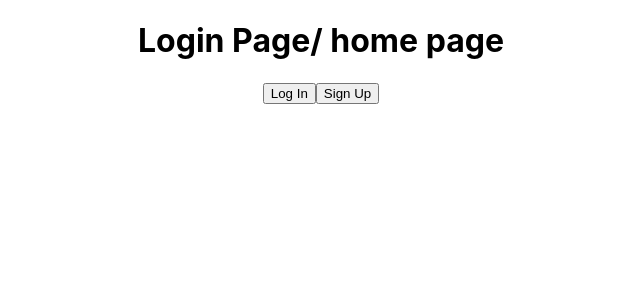
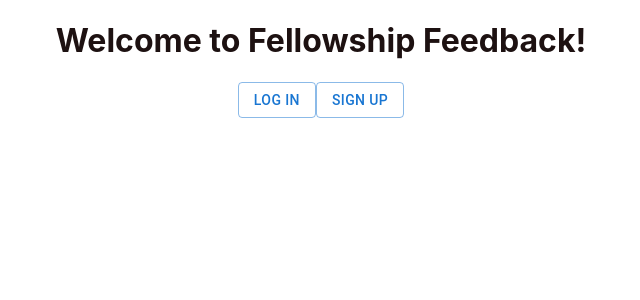
Before and after one commit to HalleyB/TLDP_Feedback, a React (Create React App) app in the folder client/feedback/: page / in a window 1280 px wide. Shown: the top 300 px of the page, without its empty margins (319-959 px from the left). Built offline with nearby package versions, Linux system fonts and the light colour scheme.

Commit message:
style changes

```diff
--- a/client/feedback/src/App.css
+++ b/client/feedback/src/App.css
@@ -1,38 +1,35 @@
 .App {
+  text-align: center;
+  color: var(--text);
+  background-color: var(--background)
+}
+
+:root {
+--text: #1d1111;
+--background: #ffffff;
+--primary: #539393;
+--secondary: #c8d4e0;
+--accent: #4f8c6e;
+}
+
+.button {
+  border-color: var(--accent);
+}
+
+.parent {
+  margin: 1rem;
+  padding: 2rem 2rem;
   text-align: center;
 }
 
-.App-logo {
-  height: 40vmin;
-  pointer-events: none;
+.past-feedback {
+  width: 50%;
+  display: inline-block;
+  vertical-align: top;
 }
 
-@media (prefers-reduced-motion: no-preference) {
-  .App-logo {
-    animation: App-logo-spin infinite 20s linear;
-  }
+.past-responses {
+  width: 50%;
+  display: inline-block;
+  vertical-align: top;
 }
-
-.App-header {
-  background-color: #282c34;
-  min-height: 100vh;
-  display: flex;
-  flex-direction: column;
-  align-items: center;
-  justify-content: center;
-  font-size: calc(10px + 2vmin);
-  color: white;
-}
-
-.App-link {
-  color: #61dafb;
-}
-
-@keyframes App-logo-spin {
-  from {
-    transform: rotate(0deg);
-  }
-  to {
-    transform: rotate(360deg);
-  }
-}
--- a/client/feedback/src/children/employee.js
+++ b/client/feedback/src/children/employee.js
@@ -46,7 +46,7 @@ function Employee(props) {
         return null;
     }
 
-    return (<div>
+    return (<div className='parent'>
         <h1>Welcome {props.userInfo.employee_info.name}</h1>
         <div className='past-feedback'>
             <h3>Past Feedback</h3>
@@ -60,7 +60,7 @@ function Employee(props) {
             })}
             </div>
         </div>
-        <div className='manager-responses'>
+        <div className='past-responses'>
             <h3>Manager Responses</h3>
             <div className='responses'>
                 {managerResponses.map((responseObject, index) => {
--- a/client/feedback/src/children/login.js
+++ b/client/feedback/src/children/login.js
@@ -76,11 +76,10 @@ function Login(props) {
 
     return (
         <div>
-        <h1>Login Page/ home page</h1>
-
+        <h1>Welcome to Fellowship Feedback!</h1>
         <div>
-            <button onClick={() => setShow(true)}>Log In</button>
-            <button onClick={() => setShowNew(true)}>Sign Up</button>
+            <Button className="button" variant="outlined" onClick={() => setShow(true)}>Log In</Button>
+            <Button className="button" variant="outlined" onClick={() => setShowNew(true)}>Sign Up</Button>
             <Modal styles={modalStyles} show={show} onClose={() => setShow(false)}>
             <div className="modal-body">
                 <FormControl>
--- a/client/feedback/src/children/manager.js
+++ b/client/feedback/src/children/manager.js
@@ -39,7 +39,7 @@ function Manager(props) {
         return null;
     }
 
-    return (<div>
+    return (<div className='parent'>
         <h1>Welcome {props.userInfo.employee_info.name}</h1>
         <div className='past-feedback'>
             <h3>Feedback Received</h3>
@@ -55,7 +55,7 @@ function Manager(props) {
         </div>
         <div className='past-responses'>
             <h3>Responses Given</h3>
-            <div className='Responses'>
+            <div className='responses'>
             {pastResponses.map((responseObject, index) => {
                 return (
                     <p key={index}>
```
